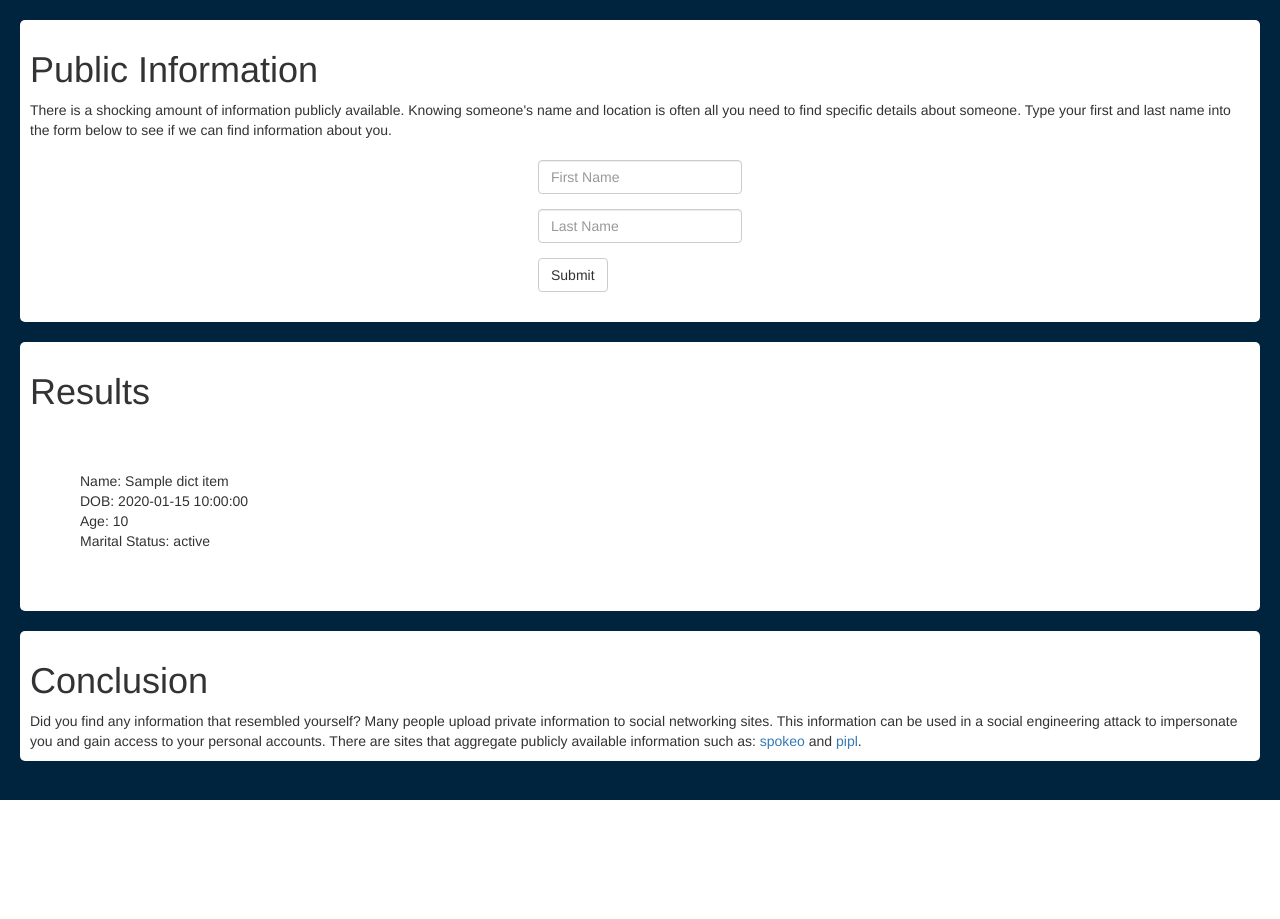
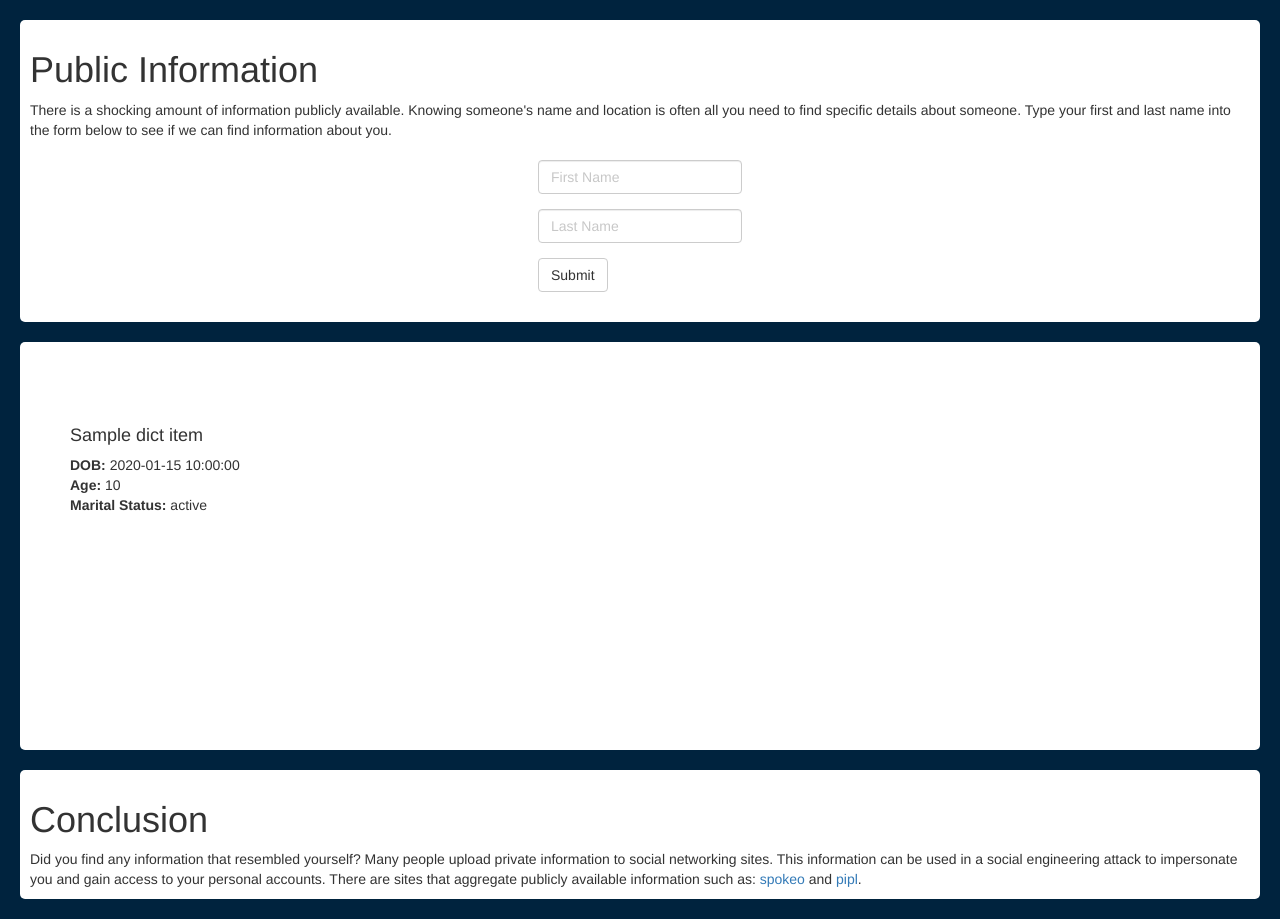
Before and after one commit to vu-vinhcent/schoolserver-test, a Flask app: template templates/searchresults.html in a window 1280 px wide. Before the commit the page ends 800 px from the top, so only its background shows below. Run offline with Flask 2, Linux system fonts and the light colour scheme; the template is opened without the code that fills it: most values are stand-ins (such as "Sample title", 1, 10 or a date in 2020); some libraries are stand-ins or nearby versions.

Commit message:
got results straight

```diff
--- a/templates/searchresults.html
+++ b/templates/searchresults.html
@@ -1,11 +1,23 @@
 <!DOCTYPE html PUBLIC "-//W3C//DTD HTML 4.01//EN" "http://www.w3.org/TR/html4/strict.dtd">
 <html><head>
+  <link rel="stylesheet" href="http://www.w3schools.com/lib/w3.css">
   <link rel="stylesheet" href="http://maxcdn.bootstrapcdn.com/bootstrap/3.3.6/css/bootstrap.min.css">
   <script src="https://ajax.googleapis.com/ajax/libs/jquery/1.12.4/jquery.min.js"></script>
   <script src="http://maxcdn.bootstrapcdn.com/bootstrap/3.3.6/js/bootstrap.min.js"></script>
   <meta content="text/html; charset=ISO-8859-1" http-equiv="content-type">
   <title>Search</title>
 </head>
+<style>
+#card_div {
+  width: 300px;
+  height: 300px;
+  margin: 24px 0;
+  padding: 16px;
+  overflow-y: scroll;
+  float:left;
+  padding: 20px;
+}
+</style>
 <body style="background-color:#00233E">
   <div style="margin:20px;border-radius: 5px; padding: 10px; background-color:white;">
     <h1>Public Information</h1>
@@ -24,40 +36,40 @@
   </div>
 
   <div style="margin:20px;border-radius: 5px; padding: 10px; background-color:white;">
-    <h1>Results</h1>
 
-
-  <div style="margin: 0 auto;  padding:20px;">
+  <div style="margin: 0 auto;  padding:20px; overflow:auto;">
   {% for dict_item in data if dict_item['dob'] or dict_item['age'] or dict_item['relatives'] or dict_item['aliases' ]%}
-  <div id="resultbox" style="margin:20px; display: inline-block;border-radius: 5px;  vertical-align:top;padding: 10px; background-color:white;">
+  <div id="card_div" style="">
+    <h4>
   {% if dict_item['name'] %}
-  Name: </td><td>{{dict_item['name']}}</br>
+  {{dict_item['name']}}</br>
   {% endif %}
-
+  </h4>
+  <p>
   {% if dict_item['dob'] %}
-  DOB: </td><td>{{dict_item['dob']}}</br>
+  <b>DOB: </b>{{dict_item['dob']}}</br>
   {% endif %}
 
   {% if dict_item['age'] %}
-  Age: </td><td>{{dict_item['age']}}</br>
+  <b>Age:</b> {{dict_item['age']}}</br>
   {% endif %}
 
   {% if dict_item['locations'] %}
-  Locations: </td><td>{{', '.join(dict_item['locations'])}}</br>
+  <b>Locations: </b>{{', '.join(dict_item['locations'])}}</br>
   {% endif %}
 
   {% if dict_item['marital_status'] %}
-  Marital Status: </td><td>{{dict_item['includes']['marital_status']}}</br>
+  <b>Marital Status:</b> {{dict_item['includes']['marital_status']}}</br>
   {% endif %}
 
   {% if dict_item['relatives'] %}
-  Relatives: </td><td>{{', '.join(dict_item['relatives'])}}</br>
+  <b>Relatives: </b>{{', '.join(dict_item['relatives'])}}</br>
   {% endif %}
 
   {% if dict_item['aliases' ] %}
-  Aliases: </td><td>{{', '.join(dict_item['aliases'])}}</br>
+  <b>Aliases: </b>{{', '.join(dict_item['aliases'])}}</br>
   {% endif %}
-
+  </p>
   </div>
   {% endfor %}
 </div>
```
